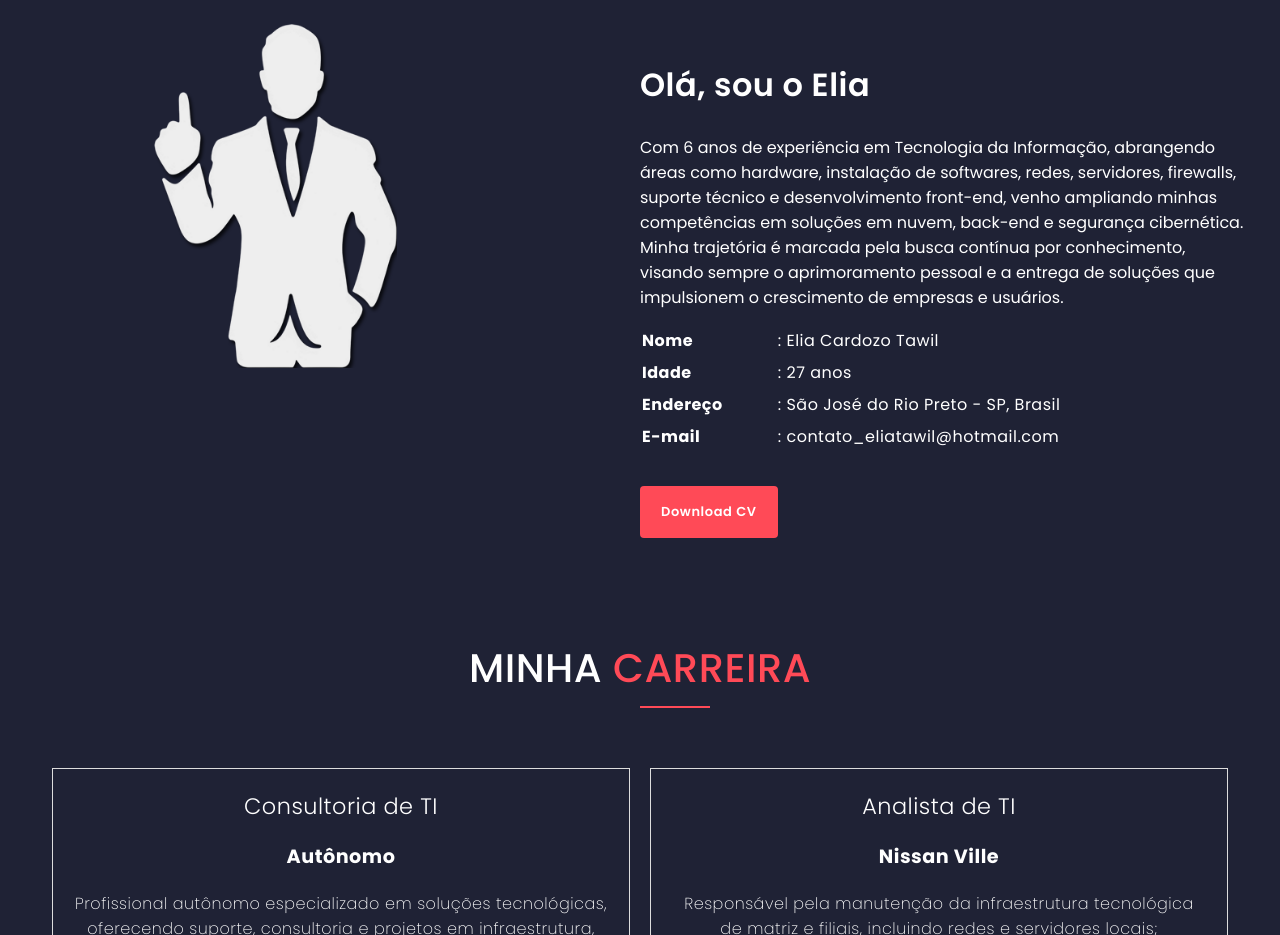
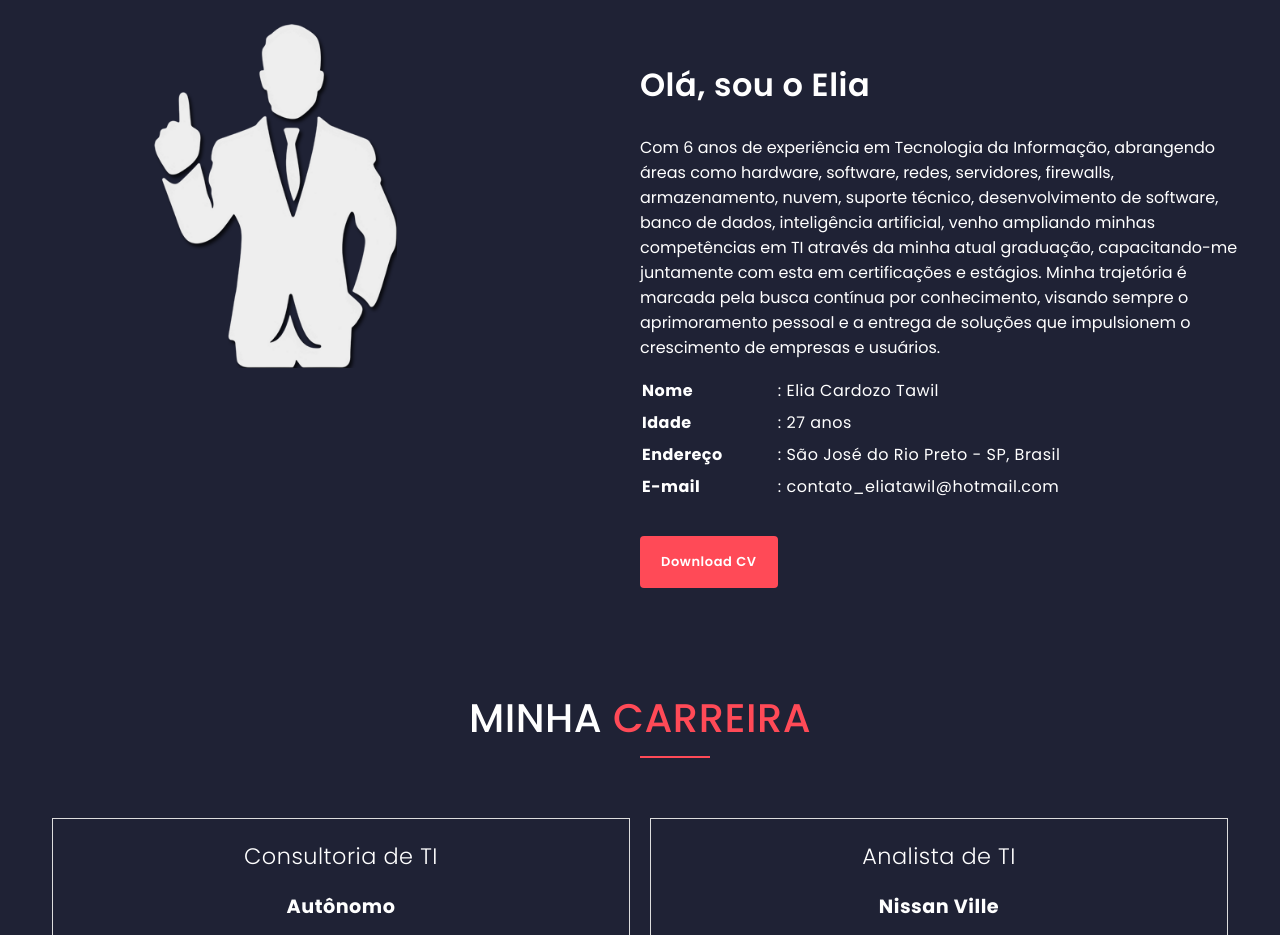
Before and after one commit to eliatawil/trabalho-program-web, a plain HTML site: page index.html in a window 1280 px wide. Shown: the part 800-1735 px from the top of the page. Drawn offline with Linux system fonts and the light colour scheme.

Commit message:
Add files via upload

```diff
--- a/index.html
+++ b/index.html
@@ -58,7 +58,7 @@
                 </div>
                 <div class="content">
                     <h1>Olá, sou o Elia</h1>
-                    <p>Com 6 anos de experiência em Tecnologia da Informação, abrangendo áreas como hardware, instalação de softwares, redes, servidores, firewalls, suporte técnico e desenvolvimento front-end, venho ampliando minhas competências em soluções em nuvem, back-end e segurança cibernética. Minha trajetória é marcada pela busca contínua por conhecimento, visando sempre o aprimoramento pessoal e a entrega de soluções que impulsionem o crescimento de empresas e usuários.</p>
+                    <p>Com 6 anos de experiência em Tecnologia da Informação, abrangendo áreas como hardware, software, redes, servidores, firewalls, armazenamento, nuvem, suporte técnico, desenvolvimento de software, banco de dados, inteligência artificial, venho ampliando minhas competências em TI através da minha atual graduação, capacitando-me juntamente com esta em certificações e estágios. Minha trajetória é marcada pela busca contínua por conhecimento, visando sempre o aprimoramento pessoal e a entrega de soluções que impulsionem o crescimento de empresas e usuários.</p>
                     <table class="tabela_info">
                         <tbody>
                             <tr>
```
